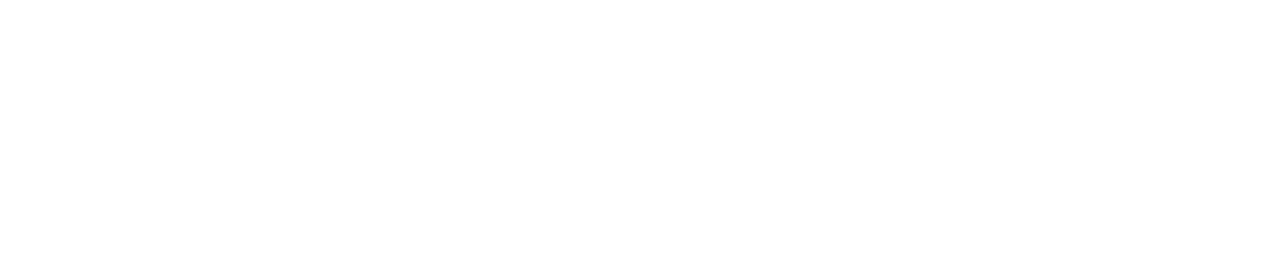
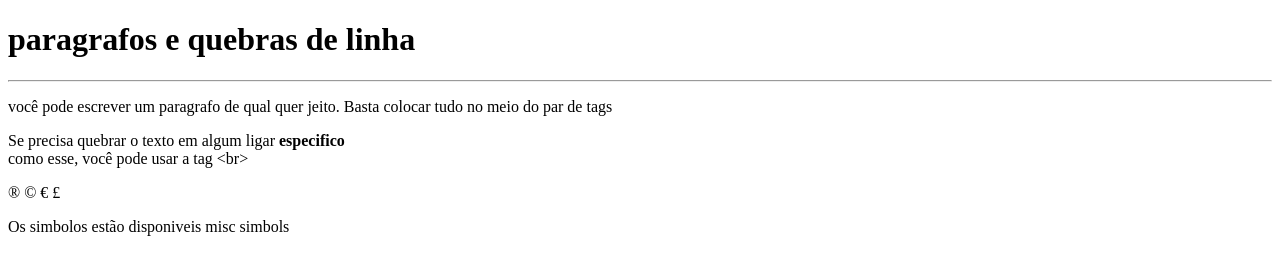
Before and after one commit to miguelberbetf-boop/HMT-CSS-JS, a plain HTML site: page EXERCICIOS/ex002/EX002.html in a window 1280 px wide. Drawn offline with Linux system fonts and the light colour scheme.

Commit message:
HTML-CSS-JS

```diff
--- a/EXERCICIOS/ex002/EX002.html
+++ b/EXERCICIOS/ex002/EX002.html
@@ -6,6 +6,25 @@
     <title>Document</title>
 </head>
 <body>
+    <h1>paragrafos e quebras de linha</h1>
+    <hr>
+    <p> você
+        pode escrever um paragrafo
+        de qual quer jeito. Basta
+        colocar tudo no meio do par
+        de tags
+    <!--comentario-->
+
+
+    </p>
+    <p>Se precisa quebrar o texto em algum ligar <strong>especifico</strong> <br>como esse, você pode usar a tag &lt;br&gt;</p>
+
+    <!--simbolos especiais -->
+    &reg;
+    &copy;
+    &euro;
+    &pound;
+    <p>Os simbolos estão disponiveis misc simbols</p>
 
 </body>
-</html>
+</html
```
Also changed, not shown: EXERCICIOS/ex001/index.html (+3 -0 lines), EXERCICIOS/ex003/index.html (added), 9 other files.
